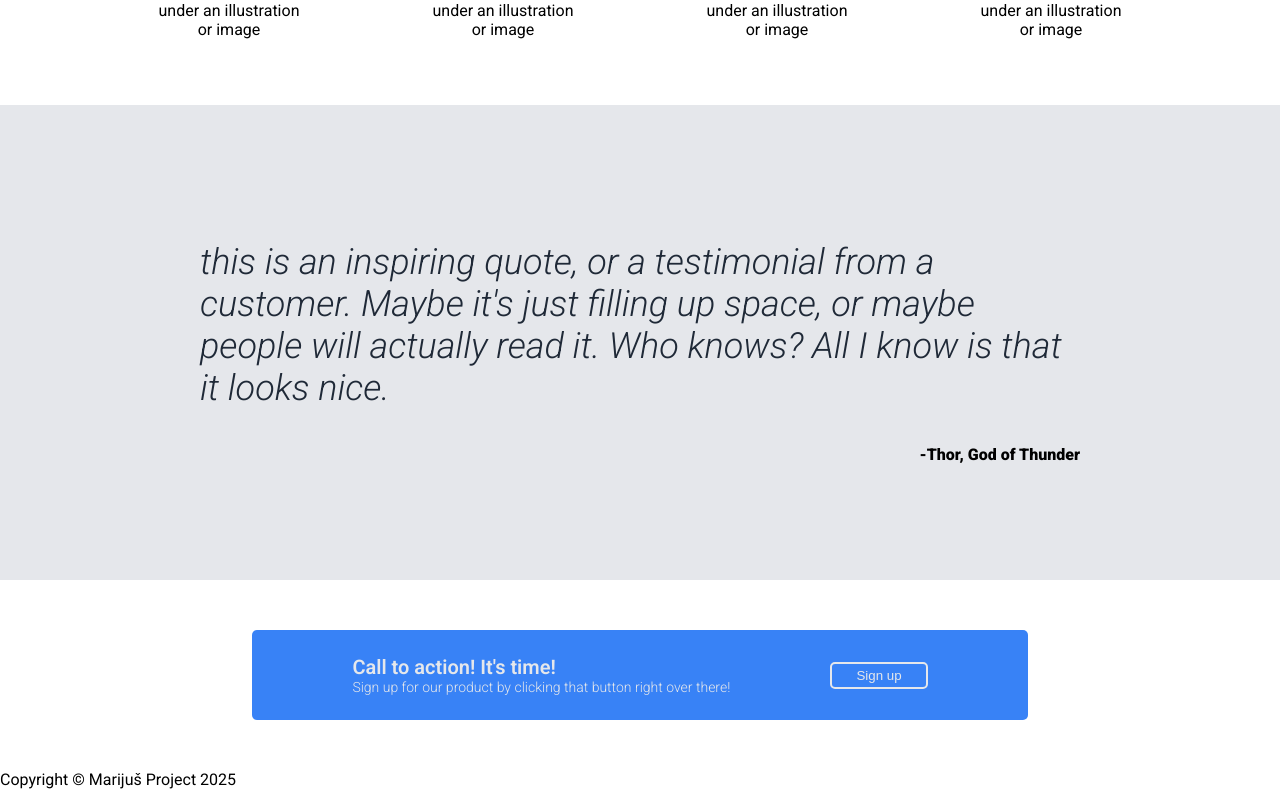
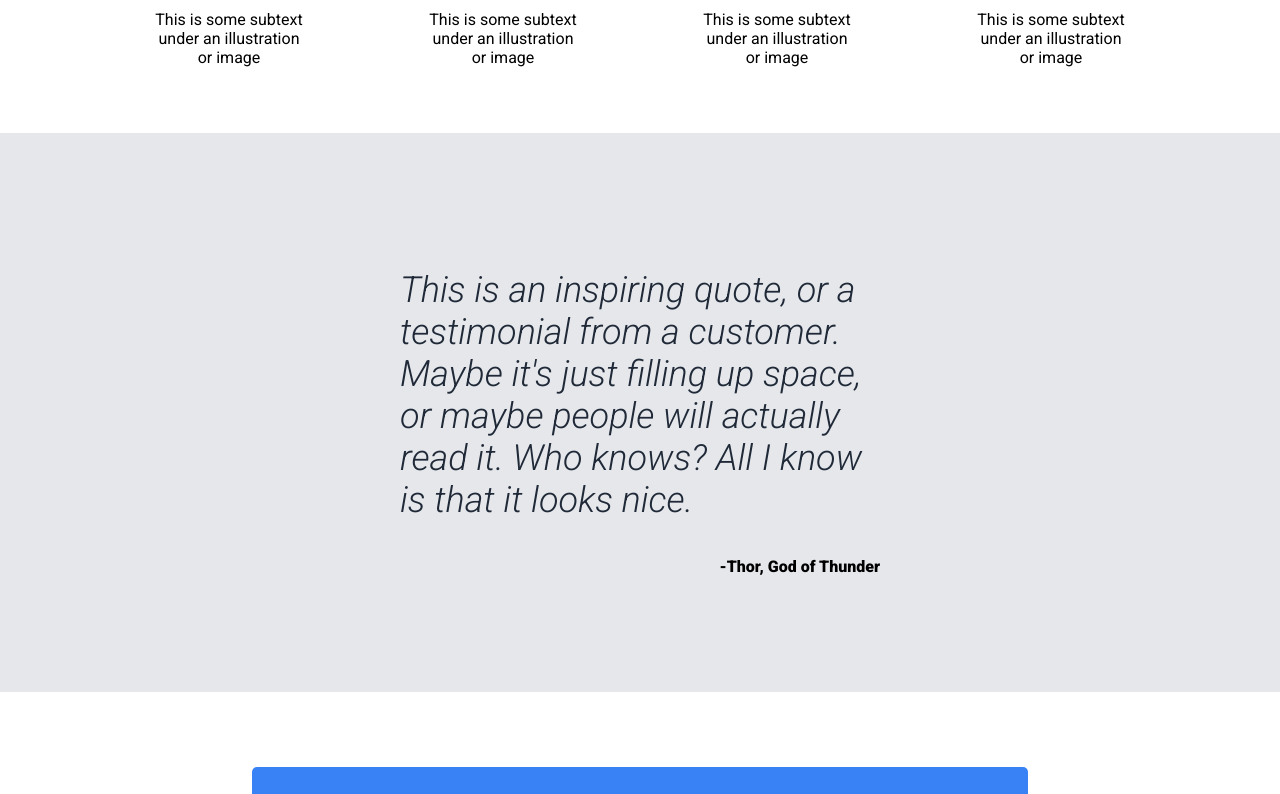
Before and after one commit to Decpwnz/odin-landing, a plain HTML site: page index.html in a window 1280 px wide. Shown: the part 1001-1795 px from the top of the page. Drawn offline with Linux system fonts and the light colour scheme.

Commit message:
Add footer styles, fix header styles, fix section three and four padding

```diff
--- a/index.html
+++ b/index.html
@@ -59,7 +59,7 @@
       </div>
       <div class="section three">
         <p class="quote-text">
-          this is an inspiring quote, or a testimonial from a customer. Maybe
+          This is an inspiring quote, or a testimonial from a customer. Maybe
           it's just filling up space, or maybe people will actually read it. Who
           knows? All I know is that it looks nice.
         </p>
--- a/style.css
+++ b/style.css
@@ -11,12 +11,23 @@ body {
   flex: 1;
 }
 
-.header {
+.header, .footer {
   display: flex;
-  justify-content: space-between;
-  padding: 0 150px;
+  justify-content: center;
+  padding: 24px;
+  font-weight: 300;
+  letter-spacing: 0.5px;
   color: #f9faf8;
   background-color: #1f2937;
+}
+
+.header {
+  justify-content: space-between;
+  padding: 0 400px;
+}
+
+.footer {
+  font-size: 14px;
 }
 
 .logo {
@@ -101,7 +112,7 @@ ul {
 }
 
 .section.three {
-  padding: 100px 200px;
+  padding: 100px 400px;
   background-color: #E5E7EB
 }
 
@@ -119,7 +130,7 @@ ul {
 }
 
 .section.four {
-  margin: 50px auto;
+  margin: 75px auto;
   display: flex;
   justify-content: center;
 }
```
